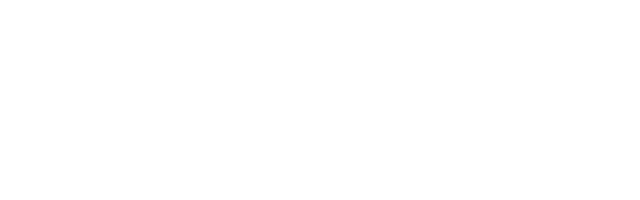
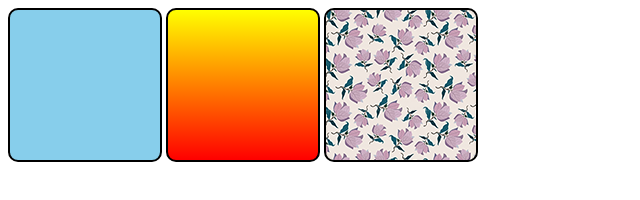
Before and after one commit to Davids0n2/html-css, a plain HTML site: page aulas/aula022/index.html in a window 1280 px wide. Shown: the whole page, without its empty margins (0-640 px from the left). Drawn offline with Linux system fonts and the light colour scheme.

Commit message:
Update index.html

```diff
--- a/aulas/aula022/index.html
+++ b/aulas/aula022/index.html
@@ -7,13 +7,28 @@
     <style>
         div{
             display: inline-block;
+            border:  2px solid black;
+            border-radius: 10px;
+            background-color: white;
+            width: 150px;
+            height: 150px;
 
+        }
+
+        div#q1{
+            background-color: skyblue;
+        }
+        div#q2{
+            background-image: linear-gradient(to bottom, yellow, rgb(255, 0, 0));
+        }
+        div#q3{
+            background-image: url(imagens/pattern003.png);
         }
     </style>
 </head>
 <body>
-    <div class="quadrado"></div>
-    <div class="quadrado"></div>
-    <div class="quadrado"></div>
+    <div class="quadrado" id="q1"></div>
+    <div class="quadrado" id="q2"></div>
+    <div class="quadrado" id="q3"></div>
 </body>
 </html>
```
